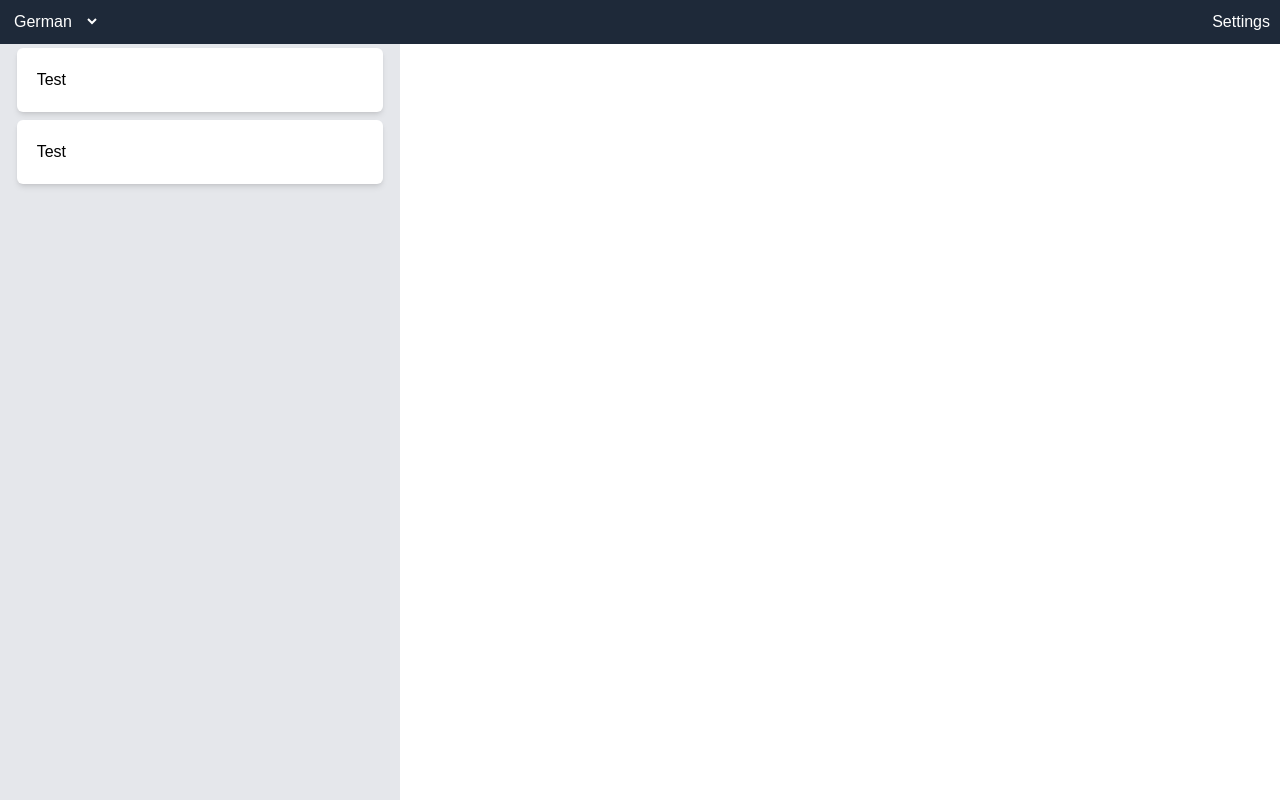
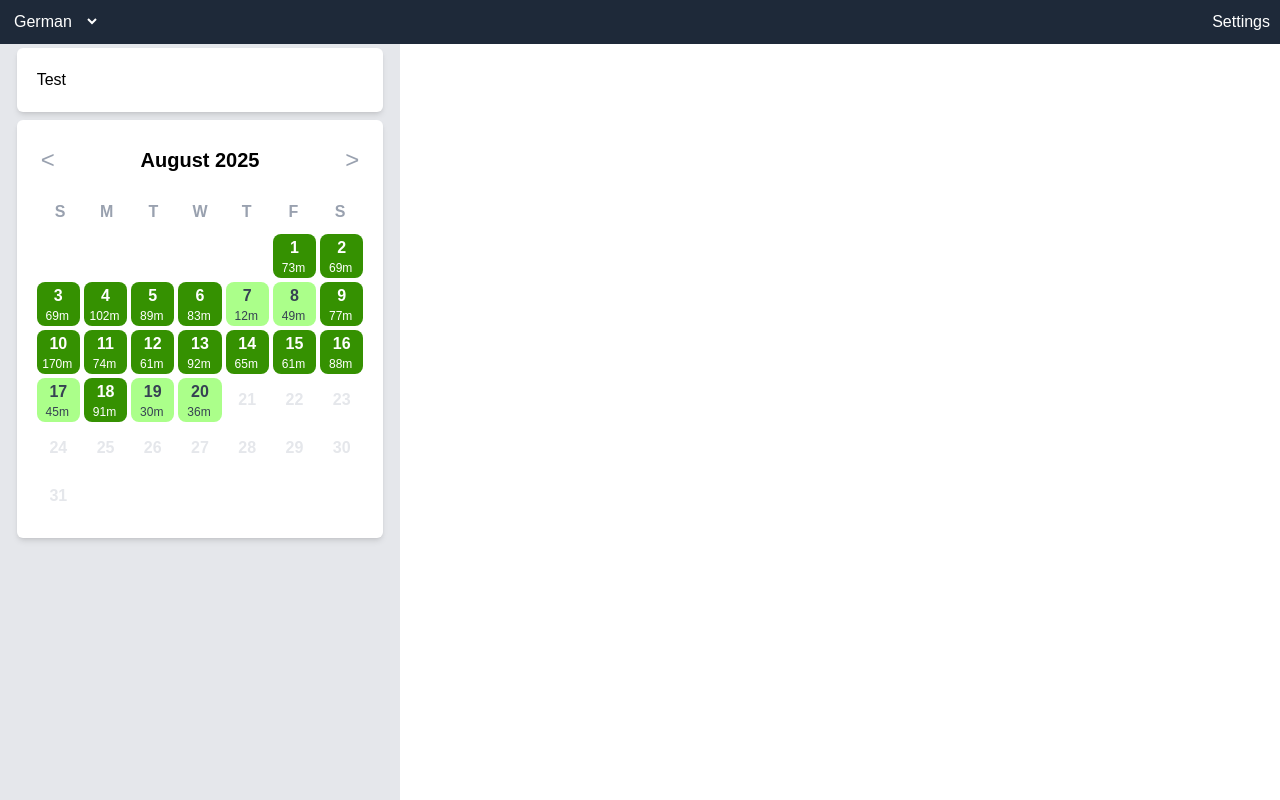
Before and after one commit to Yoreni/track-your-input, a React (Vite) app: page / in a window 1280 px wide. Built offline with nearby package versions, Linux system fonts and the light colour scheme.

Commit message:
added calendar

```diff
--- a/src/popup/App.css
+++ b/src/popup/App.css
@@ -5,3 +5,8 @@ body {
   height: 600px;
   font-family: sans-serif;
 }
+
+.text-2xs {
+    font-size: 0.625rem /* 0.625rem = 10px */;
+    line-height: var(--tw-leading, calc(1 / 0.625)); /* calc(1 / 0.625) ≈ 1.3333 */
+}
--- a/src/popup/App.tsx
+++ b/src/popup/App.tsx
@@ -1,5 +1,6 @@
 // import { useState } from 'react'
 import './App.css'
+import { Calendar } from './Calendar'
 import { Card } from './Card'
 import { NavBar } from './NavBar'
 
@@ -15,7 +16,7 @@ function App() {
         </Card>
 
         <Card>
-          <p>Test</p>
+          <Calendar />
         </Card>
       </div>
     </>
--- /dev/null
+++ b/src/popup/Calendar.tsx
@@ -0,0 +1,148 @@
+// import { useState } from "react";
+
+import { useState } from "react"
+
+const HOUR_CUTOFF = 4
+
+function formatDateHeader(date: Date, locale: Intl.LocalesArgument = "en"): String
+{
+    return date.toLocaleDateString(locale, {
+        year: "numeric",
+        month: "long",
+    })
+}
+
+function formatInputMins(mins: number)
+{
+    if (mins >= 1)
+        return `${Math.floor(mins)}m`
+    else if (mins > 0)
+        return "<1m"
+    return ""
+}
+
+function isOnSameDay(date1: Date, date2: Date): boolean
+{
+    const d1 = new Date(date1);
+    const d2 = new Date(date2);
+
+    d1.setHours(d1.getHours() - HOUR_CUTOFF);
+    d2.setHours(d2.getHours() - HOUR_CUTOFF);
+
+    return d1.getFullYear() === d2.getFullYear() &&
+           d1.getMonth() === d2.getMonth() &&
+           d1.getDate() === d2.getDate();
+}
+
+
+function getData(monthDisplay: Date): { [key: number]: number }
+{
+    monthDisplay;
+    return {
+        1: 73, 2: 69, 3: 69, 4: 102, 5: 89,
+        6: 83, 7: 12, 8: 49, 9: 77, 10: 170,
+        11: 74, 12: 61, 13: 92, 14: 65, 15: 61,
+        16: 88, 17: 45, 18: 91, 19: 30, 20: 36
+    }
+}
+
+function getDailyGoal(): number
+{
+    return 60;
+}
+
+function drawDayCells(monthDisplay: Date)
+{
+    const firstDayOfMonth = new Date(monthDisplay.getFullYear(), monthDisplay.getMonth(), 1);
+    const daysInMonth = getDaysInMonth(monthDisplay);
+    let cells  = []
+    const now = new Date(2025,7,20,4)//new Date()
+
+    for (let i = 0; i < firstDayOfMonth.getDay(); i++)
+        cells.push(<DayCell cellType={"FILLER"}/>)
+
+    const perDayInput = getData(monthDisplay)
+    for (let day = 1; day <= daysInMonth; day++)
+    {
+        const minsOfInput = perDayInput[day];
+        let type: DayCellType = "FILLER"
+        const lookingAtDate = new Date(new Date(firstDayOfMonth).setDate(day))
+
+        if (now < lookingAtDate || isOnSameDay(now, lookingAtDate))
+            type = "FUTURE"
+        else if (!minsOfInput)
+            type = "NO_INPUT"
+        else if (minsOfInput >= getDailyGoal())
+            type = "GOAL_REACHED"
+        else
+            type = "LOW_INPUT"
+        cells.push(<DayCell day={day} minsInput={minsOfInput} cellType={type}/>);
+    }
+
+    return cells;
+}
+
+function getDaysInMonth(date: Date): number
+{
+    return new Date(date.getFullYear(), date.getMonth() + 1, 0).getDate();
+}
+
+
+export function Calendar()
+{
+    const [monthDisplay, setMonthDisplay] = useState(new Date())
+
+    function changeMonth(amount: number)
+    {
+        if (amount === 0)
+            return;
+        setMonthDisplay(new Date(new Date(monthDisplay).setMonth(monthDisplay.getMonth() + amount)))
+    }
+
+    return <div>
+        <div className="flex justify-between items-center mb-5 select-none">
+            <span className="text-2xl cursor-pointer text-gray-400 p-1" onClick={() => changeMonth(-1)}>&lt;</span>
+            <h2 className="text-xl font-bold text-700 m-0" id="calendar-title">{formatDateHeader(monthDisplay)}</h2>
+            <span className="text-2xl cursor-pointer text-gray-400 p-1"onClick={() => changeMonth(1)}>&gt;</span>
+        </div>
+        <div className="grid grid-cols-7 text-center font-bold text-gray-400 mb-2.5">
+            <div>S</div>
+            <div>M</div>
+            <div>T</div>
+            <div>W</div>
+            <div>T</div>
+            <div>F</div>
+            <div>S</div>
+        </div>
+        <div className="grid grid-cols-7 grid-rows-6 gap-1" id="calendarGrid">
+            {drawDayCells(monthDisplay)}
+        </div>
+    </div>
+}
+
+type DayCellType = "NO_INPUT" | "LOW_INPUT" | "GOAL_REACHED" | "FUTURE" | "FILLER"
+
+
+interface DayCellProps {
+    day?: number
+    minsInput?: number
+    cellType: DayCellType
+}
+
+const cellTypeClass: Record<DayCellType, string> = {
+    "NO_INPUT": "",
+    "LOW_INPUT": "bg-[#abff8a] text-gray-700",
+    "GOAL_REACHED": "bg-[#359101] text-white",
+    "FUTURE": "text-gray-200",
+    "FILLER": ""
+}
+
+function DayCell( {day, minsInput = 0, cellType}: DayCellProps )
+{
+    return <div className={`flex flex-col justify-center m-0 p-0 items-center h-11 max-h-11 max-w-11 rounded-lg text-md ${cellTypeClass[cellType]}`} >
+        <p className="font-bold">{day}</p>
+        {minsInput > 0 && <div className="text-xs font-normal text-rgba(180, 180, 180, 0.8) mr-0.5">
+            {formatInputMins(minsInput)}
+        </div>}
+    </div>
+}
```
